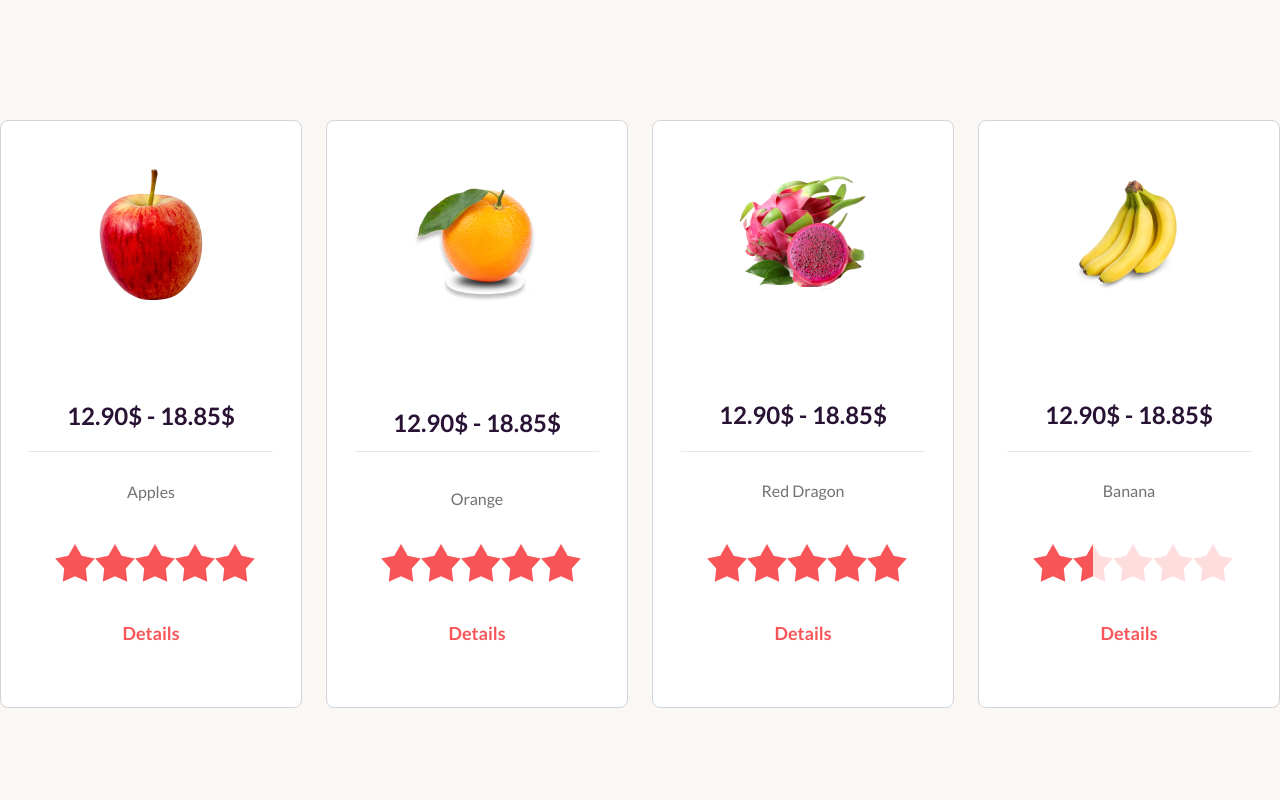
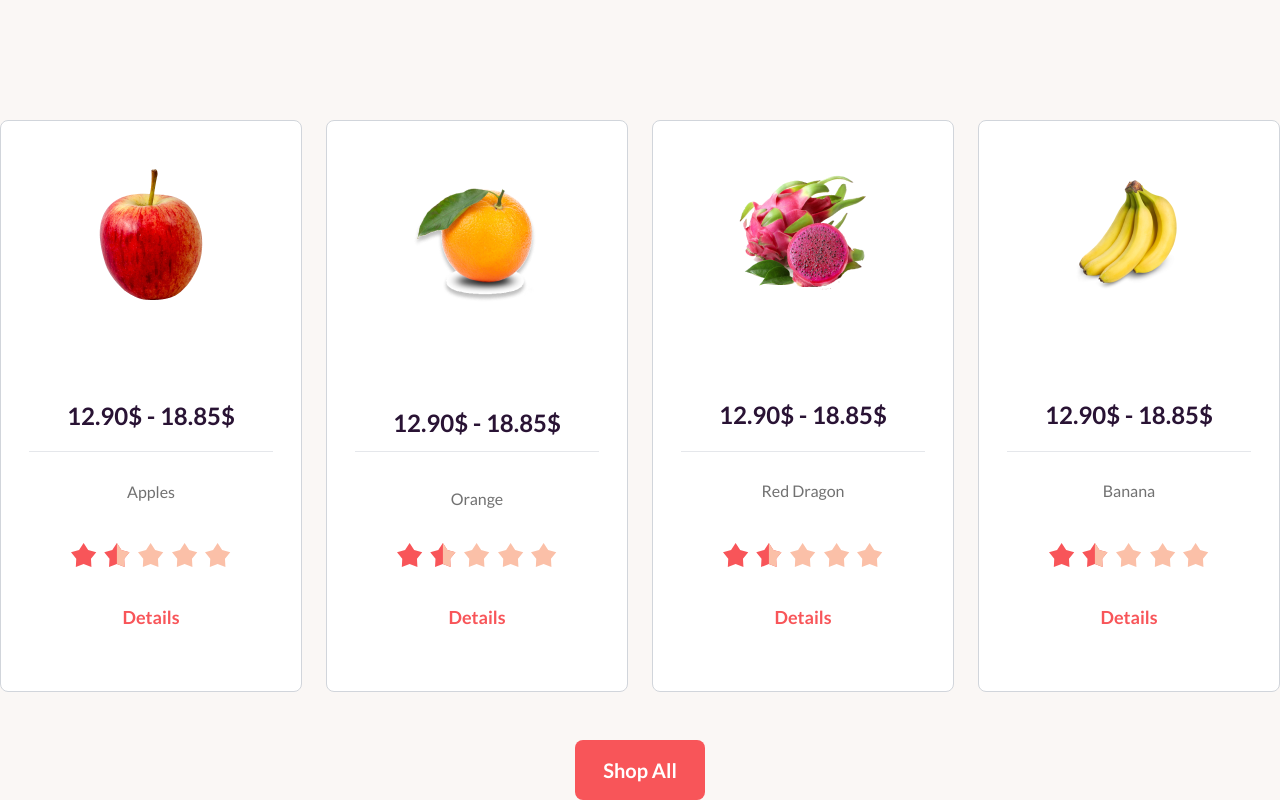
Before and after one commit to antubhatta/fruit-burst-assignment3, a plain HTML site: page index.html in a window 1280 px wide. Shown: the part 1442-2242 px from the top of the page. Before the commit the page ends 2150 px from the top, so only its background shows below. Drawn offline with nearby package versions, Linux system fonts and the light colour scheme.

Commit message:
card section completd

```diff
--- a/index.html
+++ b/index.html
@@ -293,24 +293,25 @@
                   <hr>
                 </div>
                 <p class="text-base text-[#12121299] mt-10 mb-6">Apples</p>
-                <div class="rating rating-lg rating-half justify-center">
-                    <div class="rating rating-lg rating-half justify-center">
-                    <input type="radio" name="rating-10" class="rating-hidden" />
-                    <input type="radio" name="rating-10" class="bg-primary-bg mask mask-star-2 mask-half-1" />
-                    <input type="radio" name="rating-10" class="bg-primary-bg mask mask-star-2 mask-half-2" />
-                    <input type="radio" name="rating-10" class="bg-primary-bg mask mask-star-2 mask-half-1" checked />
-                    <input type="radio" name="rating-10" class="bg-primary-bg mask mask-star-2 mask-half-2" />
-                    <input type="radio" name="rating-10" class="bg-primary-bg mask mask-star-2 mask-half-1" />
-                    <input type="radio" name="rating-10" class="bg-primary-bg mask mask-star-2 mask-half-2" />
-                    <input type="radio" name="rating-10" class="bg-primary-bg mask mask-star-2 mask-half-1" />
-                    <input type="radio" name="rating-10" class="bg-primary-bg mask mask-star-2 mask-half-2" />
-                    <input type="radio" name="rating-10" class="bg-primary-bg mask mask-star-2 mask-half-1" />
-                    <input type="radio" name="rating-10" class="bg-primary-bg mask mask-star-2 mask-half-2" />
-                  </div>
-                  </div>
-                <div class="text-lg font-bold text-primary-bg mt-7">
+                <div class="mx-auto">
+                    <img src="./images/group-24.svg" alt="">
+                </div>
+                <!-- <div class="text-lg font-bold text-primary-bg mt-7">
                  <a href="#">Details</a>
-                </div>
+                </div> -->
+                <!-- bonus modal start -->
+                <button class="text-lg font-bold text-primary-bg mt-7" onclick="my_modal_5.showModal()">Details</button>
+<dialog id="my_modal_5" class="modal modal-bottom sm:modal-middle">
+  <form method="dialog" class="modal-box">
+    <h3 class="font-bold text-lg">Hello!</h3>
+    <p class="py-4">Press ESC key or click the button below to close</p>
+    <div class="modal-action">
+      <!-- if there is a button in form, it will close the modal -->
+      <button class="btn">Close</button>
+    </div>
+  </form>
+</dialog>
+                <!-- bonus modal end -->
               </div>
             </div>
 
@@ -323,21 +324,9 @@
                   <hr>
                 </div>
                 <p class="text-base text-[#12121299] mt-10 mb-6">Orange</p>
-                <div class="rating rating-lg rating-half justify-center">
-                    <div class="rating rating-lg rating-half justify-center">
-                    <input type="radio" name="rating-10" class="rating-hidden" />
-                    <input type="radio" name="rating-10" class="bg-primary-bg mask mask-star-2 mask-half-1" />
-                    <input type="radio" name="rating-10" class="bg-primary-bg mask mask-star-2 mask-half-2" />
-                    <input type="radio" name="rating-10" class="bg-primary-bg mask mask-star-2 mask-half-1" checked />
-                    <input type="radio" name="rating-10" class="bg-primary-bg mask mask-star-2 mask-half-2" />
-                    <input type="radio" name="rating-10" class="bg-primary-bg mask mask-star-2 mask-half-1" />
-                    <input type="radio" name="rating-10" class="bg-primary-bg mask mask-star-2 mask-half-2" />
-                    <input type="radio" name="rating-10" class="bg-primary-bg mask mask-star-2 mask-half-1" />
-                    <input type="radio" name="rating-10" class="bg-primary-bg mask mask-star-2 mask-half-2" />
-                    <input type="radio" name="rating-10" class="bg-primary-bg mask mask-star-2 mask-half-1" />
-                    <input type="radio" name="rating-10" class="bg-primary-bg mask mask-star-2 mask-half-2" />
-                  </div>
-                  </div>
+                <div class="mx-auto">
+                    <img src="./images/group-24.svg" alt="">
+                </div>
                 <div class="text-lg font-bold text-primary-bg mt-7">
                  <a href="#">Details</a>
                 </div>
@@ -353,21 +342,9 @@
                   <hr>
                 </div>
                 <p class="text-base text-[#12121299] mt-10 mb-6">Red Dragon</p>
-                <div class="rating rating-lg rating-half justify-center">
-                    <div class="rating rating-lg rating-half justify-center">
-                    <input type="radio" name="rating-10" class="rating-hidden" />
-                    <input type="radio" name="rating-10" class="bg-primary-bg mask mask-star-2 mask-half-1" />
-                    <input type="radio" name="rating-10" class="bg-primary-bg mask mask-star-2 mask-half-2" />
-                    <input type="radio" name="rating-10" class="bg-primary-bg mask mask-star-2 mask-half-1" checked />
-                    <input type="radio" name="rating-10" class="bg-primary-bg mask mask-star-2 mask-half-2" />
-                    <input type="radio" name="rating-10" class="bg-primary-bg mask mask-star-2 mask-half-1" />
-                    <input type="radio" name="rating-10" class="bg-primary-bg mask mask-star-2 mask-half-2" />
-                    <input type="radio" name="rating-10" class="bg-primary-bg mask mask-star-2 mask-half-1" />
-                    <input type="radio" name="rating-10" class="bg-primary-bg mask mask-star-2 mask-half-2" />
-                    <input type="radio" name="rating-10" class="bg-primary-bg mask mask-star-2 mask-half-1" />
-                    <input type="radio" name="rating-10" class="bg-primary-bg mask mask-star-2 mask-half-2" />
-                  </div>
-                  </div>
+                <div class="mx-auto">
+                    <img src="./images/group-24.svg" alt="">
+                </div>
                 <div class="text-lg font-bold text-primary-bg mt-7">
                  <a href="#">Details</a>
                 </div>
@@ -383,21 +360,9 @@
                   <hr>
                 </div>
                 <p class="text-base text-[#12121299] mt-10 mb-6">Banana</p>
-                <div class="rating rating-lg rating-half justify-center">
-                    <div class="rating rating-lg rating-half justify-center">
-                    <input type="radio" name="rating-10" class="rating-hidden" />
-                    <input type="radio" name="rating-10" class="bg-primary-bg mask mask-star-2 mask-half-1" />
-                    <input type="radio" name="rating-10" class="bg-primary-bg mask mask-star-2 mask-half-2" />
-                    <input type="radio" name="rating-10" class="bg-primary-bg mask mask-star-2 mask-half-1" checked />
-                    <input type="radio" name="rating-10" class="bg-primary-bg mask mask-star-2 mask-half-2" />
-                    <input type="radio" name="rating-10" class="bg-primary-bg mask mask-star-2 mask-half-1" />
-                    <input type="radio" name="rating-10" class="bg-primary-bg mask mask-star-2 mask-half-2" />
-                    <input type="radio" name="rating-10" class="bg-primary-bg mask mask-star-2 mask-half-1" />
-                    <input type="radio" name="rating-10" class="bg-primary-bg mask mask-star-2 mask-half-2" />
-                    <input type="radio" name="rating-10" class="bg-primary-bg mask mask-star-2 mask-half-1" />
-                    <input type="radio" name="rating-10" class="bg-primary-bg mask mask-star-2 mask-half-2" />
-                  </div>
-                  </div>
+                <div class="mx-auto">
+                    <img src="./images/group-24.svg" alt="">
+                </div>
                 <div class="text-lg font-bold text-primary-bg mt-7">
                  <a href="#">Details</a>
                 </div>
@@ -406,6 +371,13 @@
 
 
           </div>
+         <div class="text-center text-white">
+            <button class="text-xl font-bold py-4 px-7 bg-primary-bg rounded-lg mt-12">Shop All</button>
+         </div>
+        </section>
+        <!-- meet the team section -->
+        <section>
+
         </section>
     </main>
     <footer>
```
